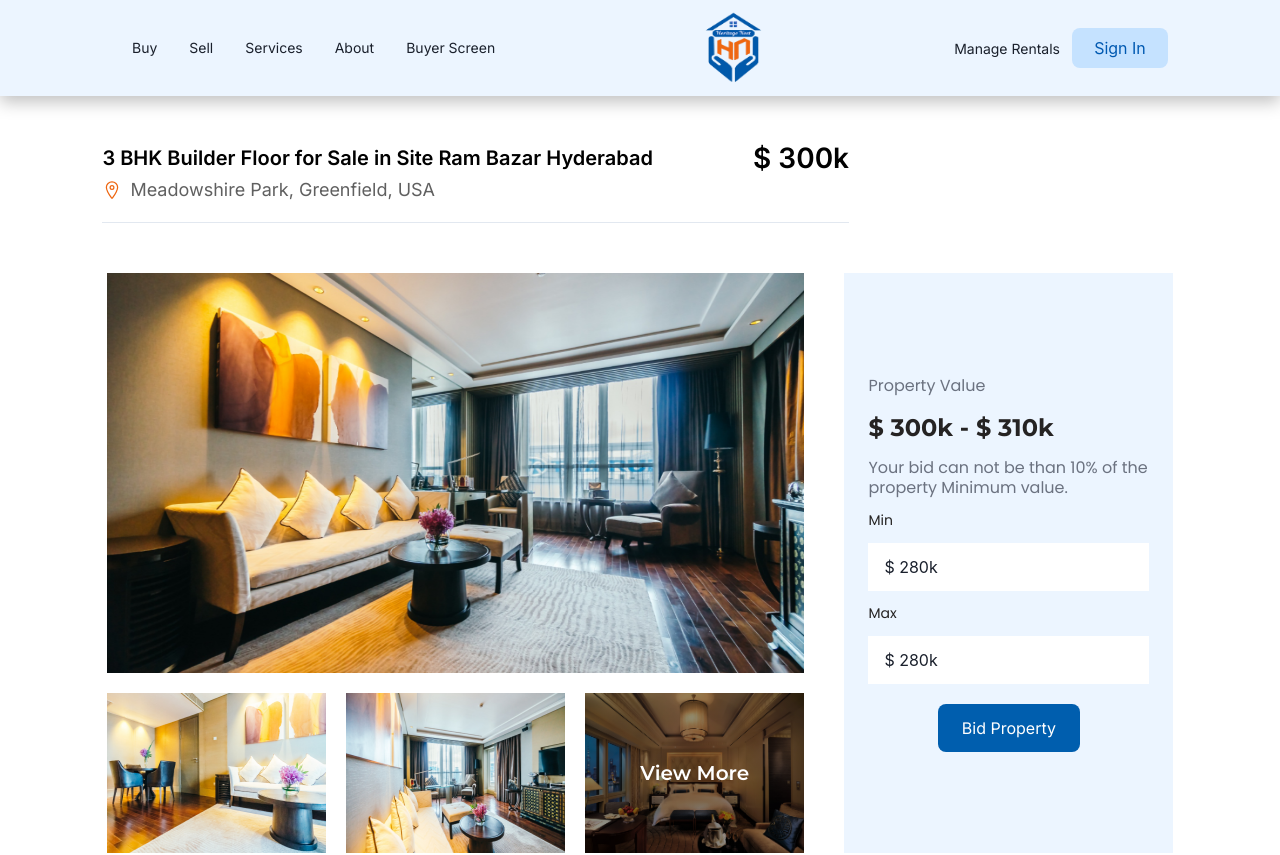
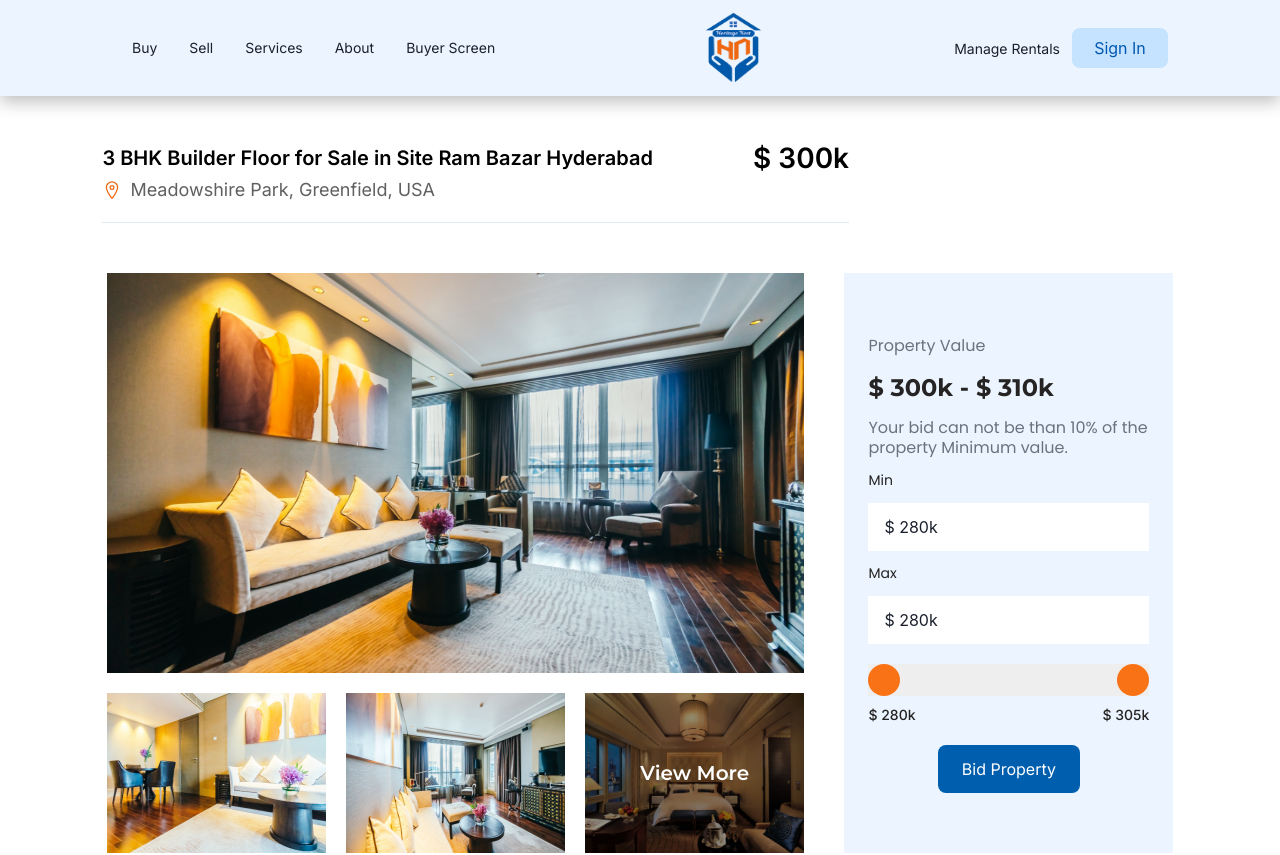
Before and after one commit to abtaheetaseen/heritage-nest, a React (Vite) app: page /propertyDetails in a window 1280 px wide. Shown: the top 855 px of the page. Built offline with nearby package versions, Linux system fonts and the light colour scheme.

Commit message:
ninth commit

```diff
--- a/src/components/PropertyDetails/PropertyValueRow.jsx
+++ b/src/components/PropertyDetails/PropertyValueRow.jsx
@@ -18,6 +18,22 @@ const PropertyValueRow = () => {
                     $ 280k
                 </div>
 
+                <div class="w-full flex justify-between items-center bg-[#EEEEEE] mb-2">
+
+                    <div class="flex items-center space-x-4">
+                        <div class="w-8 h-8 bg-orange-500 rounded-full"></div>
+                    </div>
+
+                    <div class="flex items-center space-x-4">
+                        <div class="w-8 h-8 bg-orange-500 rounded-full"></div>
+                    </div>
+                </div>
+
+                <div className='flex items-center justify-between mb-5 font-body font-medium text-[14px] text-[#252323]'>
+                    <p>$ 280k</p>
+                    <p>$ 305k</p>
+                </div>
+
                 <div className='flex items-center justify-center'>
                     <button className='font-body px-[24px] py-[12px] flex items-center justify-center gap-3 bg-[#005EAE] text-[#FFFFFF] rounded-[8px]'>
                         Bid Property
```
